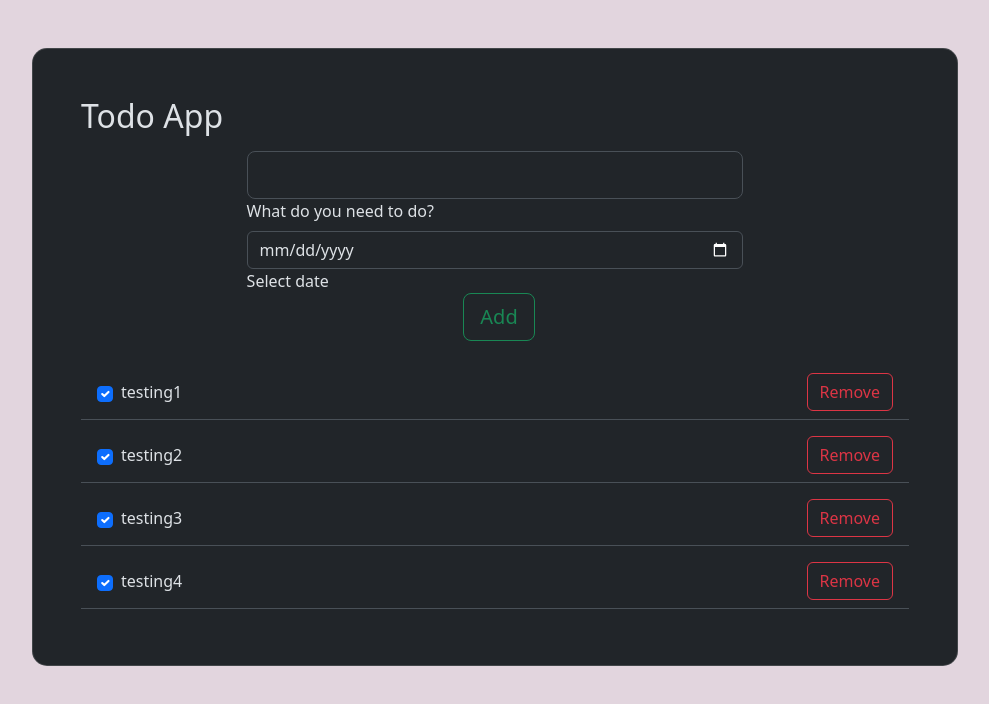
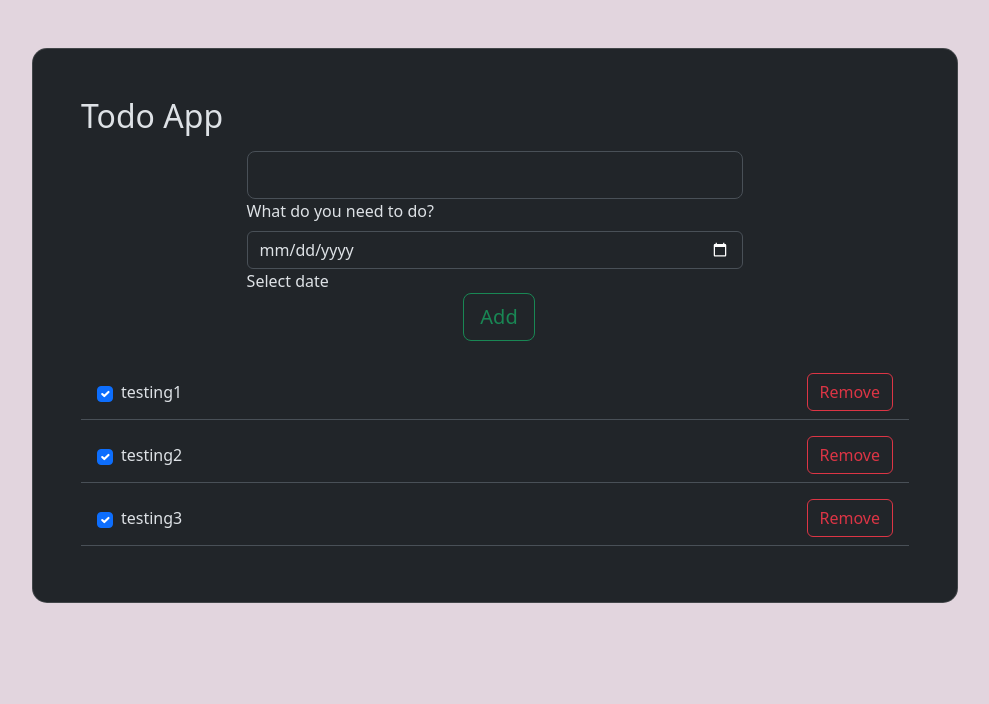
Before and after one commit to sparshbarolia/Todo-App, a React (Vite) app: page / in a window 1280 px wide. Shown: the top 704 px of the page, without its empty margins (145-1134 px from the left). Built offline with nearby package versions, Linux system fonts and the light colour scheme.

Commit message:
Update Page.jsx

```diff
--- a/src/Components/Page.jsx
+++ b/src/Components/Page.jsx
@@ -22,7 +22,7 @@ function Page() {
                                     <Listitem task="testing1"/>
                                     <Listitem task="testing2"/>
                                     <Listitem task="testing3"/>
-                                    <Listitem task="testing4"/>
+                                    {/* <Listitem task="testing4"/> */}
 
                                 </div>
                             </div>
```
